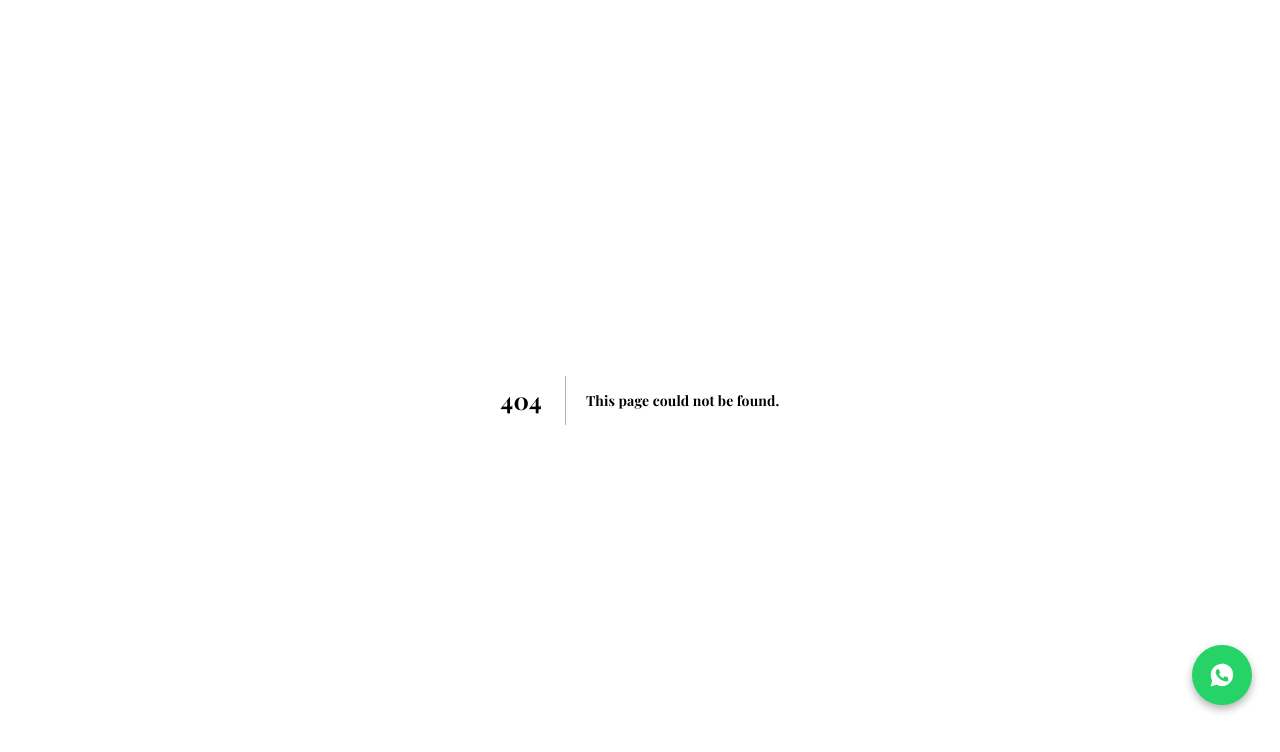
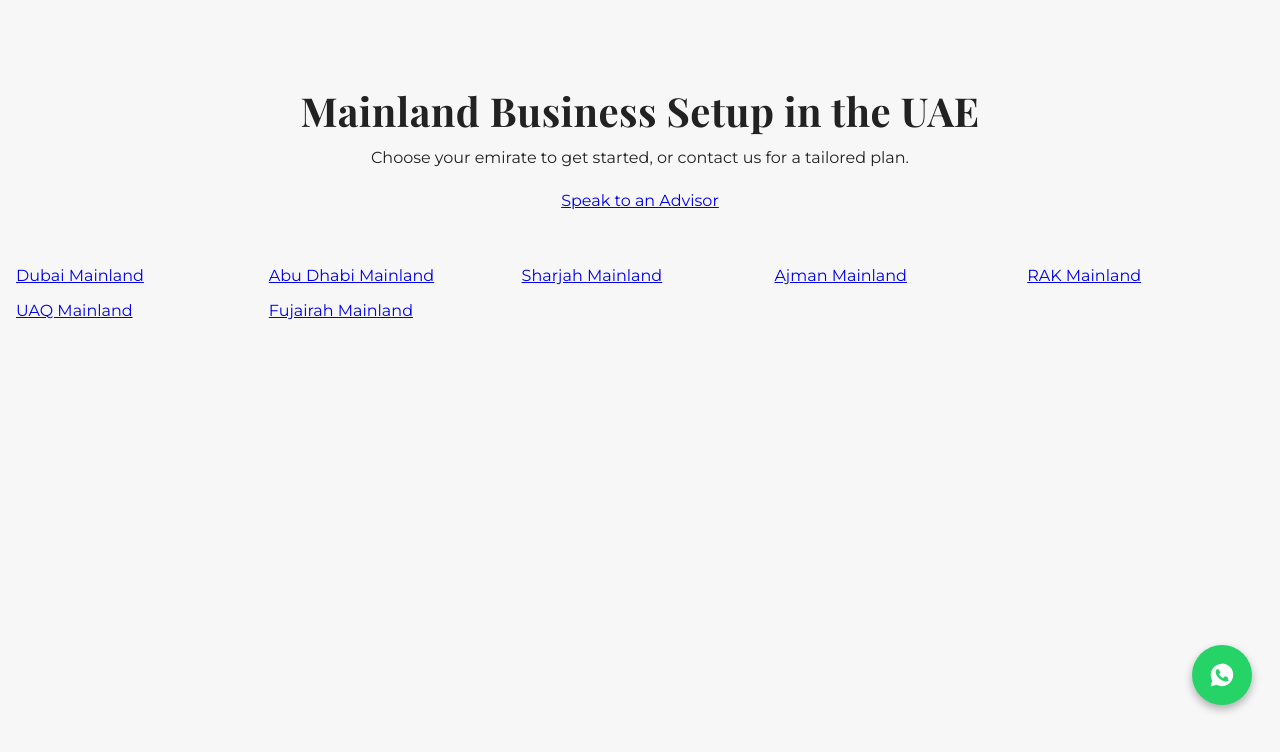
Before and after one commit to Ranith04/globalvision-ranith-main, a Next.js app: page /mainland in a window 1280 px wide. Before the commit this address had no page. Shown: the top 752 px of the page. Built offline with nearby package versions, Linux system fonts and the light colour scheme.

Commit message:
added broken links

```diff
--- a/app/components/Contact.js
+++ b/app/components/Contact.js
@@ -63,6 +63,7 @@ export default function Contact() {
               </svg>
             </a>
             <a href="https://www.linkedin.com/company/global-vision-business-hub/" target="_blank" rel="noopener noreferrer"><FaLinkedin /></a>
+            <a href="https://www.youtube.com/@globalvisionuae" target="_blank" rel="noopener noreferrer" aria-label="YouTube"><i className="fa-brands fa-youtube" style={{ fontSize: 20 }}></i></a>
           </div>
         </div>
         <div className="contact__form">
--- a/app/components/Navbar.js
+++ b/app/components/Navbar.js
@@ -240,7 +240,7 @@ export default function Navbar() {
             onMouseEnter={() => setDropdownOpen(true)}
             onMouseLeave={() => setDropdownOpen(false)}
           >
-            <Link href="/mainland" className={"navbar__dropdown" + (isBusinessSetup ? " active" : "")} onClick={(e) => { e.preventDefault(); setMobileMenuOpen(false); }}>Business Setup <span className="navbar__arrow">▼</span></Link>
+            <Link href="/mainland" className={"navbar__dropdown" + (isBusinessSetup ? " active" : "")} onClick={(e) => { /* allow click to navigate to landing */ setMobileMenuOpen(false); }}>Business Setup <span className="navbar__arrow">▼</span></Link>
             {dropdownOpen && (
               <div className="business-dropdown exact-business-dropdown-bg" style={{position: 'absolute', left: '50%', top: '100%', transform: 'translateX(-50%)', zIndex: 1000}}>
                 <div className="business-dropdown-tabs exact-dropdown-tabs">
--- a/app/layout.js
+++ b/app/layout.js
@@ -71,7 +71,15 @@ export default function RootLayout({ children }) {
     <html lang="en">
       <head>
         <meta name="google-site-verification" content="gDr4eCUUo-lP_JaLX9y9TNG4Xh5PExHz_18L1yLKPT0" />
-        <link rel="canonical" href="https://www.globalvisionuae.com/" />
+        <link rel="canonical" href="https://globalvisionuae.com/" />
+        {/* Google Analytics */}
+        <script async src="https://www.googletagmanager.com/gtag/js?id=G-BSPHRNVSFG"></script>
+        <script dangerouslySetInnerHTML={{ __html: `
+          window.dataLayer = window.dataLayer || [];
+          function gtag(){dataLayer.push(arguments);}
+          gtag('js', new Date());
+          gtag('config', 'G-BSPHRNVSFG');
+        `}} />
       </head>
       <body>
         {children}
--- /dev/null
+++ b/app/mainland/page.js
@@ -0,0 +1,29 @@
+export const metadata = {
+  title: 'Mainland Business Setup in the UAE | Global Vision UAE',
+  description: 'Explore mainland company setup across Dubai, Abu Dhabi, Sharjah, Ajman, RAK, UAQ, and Fujairah. Get licensing, visas, and PRO support.',
+};
+
+export default function MainlandLanding() {
+  return (
+    <main className="landing">
+      <section className="landing-hero" style={{ padding: '56px 16px', textAlign: 'center' }}>
+        <h1 style={{ marginBottom: 12 }}>Mainland Business Setup in the UAE</h1>
+        <p style={{ maxWidth: 820, margin: '0 auto' }}>
+          Choose your emirate to get started, or contact us for a tailored plan.
+        </p>
+        <div style={{ marginTop: 20 }}>
+          <a href="#contact" className="btn primary">Speak to an Advisor</a>
+        </div>
+      </section>
+      <section className="landing-grid" style={{ display: 'grid', gridTemplateColumns: 'repeat(auto-fit, minmax(220px, 1fr))', gap: 16, padding: '0 16px 56px' }}>
+        <a className="landing-card" href="/mainland/dubai">Dubai Mainland</a>
+        <a className="landing-card" href="/mainland/abu-dhabi">Abu Dhabi Mainland</a>
+        <a className="landing-card" href="/mainland/sharjah">Sharjah Mainland</a>
+        <a className="landing-card" href="/mainland/ajman">Ajman Mainland</a>
+        <a className="landing-card" href="/mainland/rak">RAK Mainland</a>
+        <a className="landing-card" href="/mainland/uaq">UAQ Mainland</a>
+        <a className="landing-card" href="/mainland/fujairah">Fujairah Mainland</a>
+      </section>
+    </main>
+  );
+}
--- a/app/page.js
+++ b/app/page.js
@@ -42,7 +42,7 @@ export default function Home() {
             <a href="#" aria-label="Instagram" style={{ color: '#009688', fontSize: 28 }}><i className="fa-brands fa-instagram"></i></a>
             <a href="#" aria-label="Facebook" style={{ color: '#009688', fontSize: 28 }}><i className="fa-brands fa-facebook-f"></i></a>
             <a href="#" aria-label="X" style={{ color: '#009688', fontSize: 28 }}><i className="fa-brands fa-x-twitter"></i></a>
-            <a href="#" aria-label="YouTube" style={{ color: '#009688', fontSize: 28 }}><i className="fa-brands fa-youtube"></i></a>
+            <a href="https://www.youtube.com/@globalvisionuae" target="_blank" rel="noopener noreferrer" aria-label="YouTube" style={{ color: '#009688', fontSize: 28 }}><i className="fa-brands fa-youtube"></i></a>
           </div>
         </div>
       </Modal>
```
